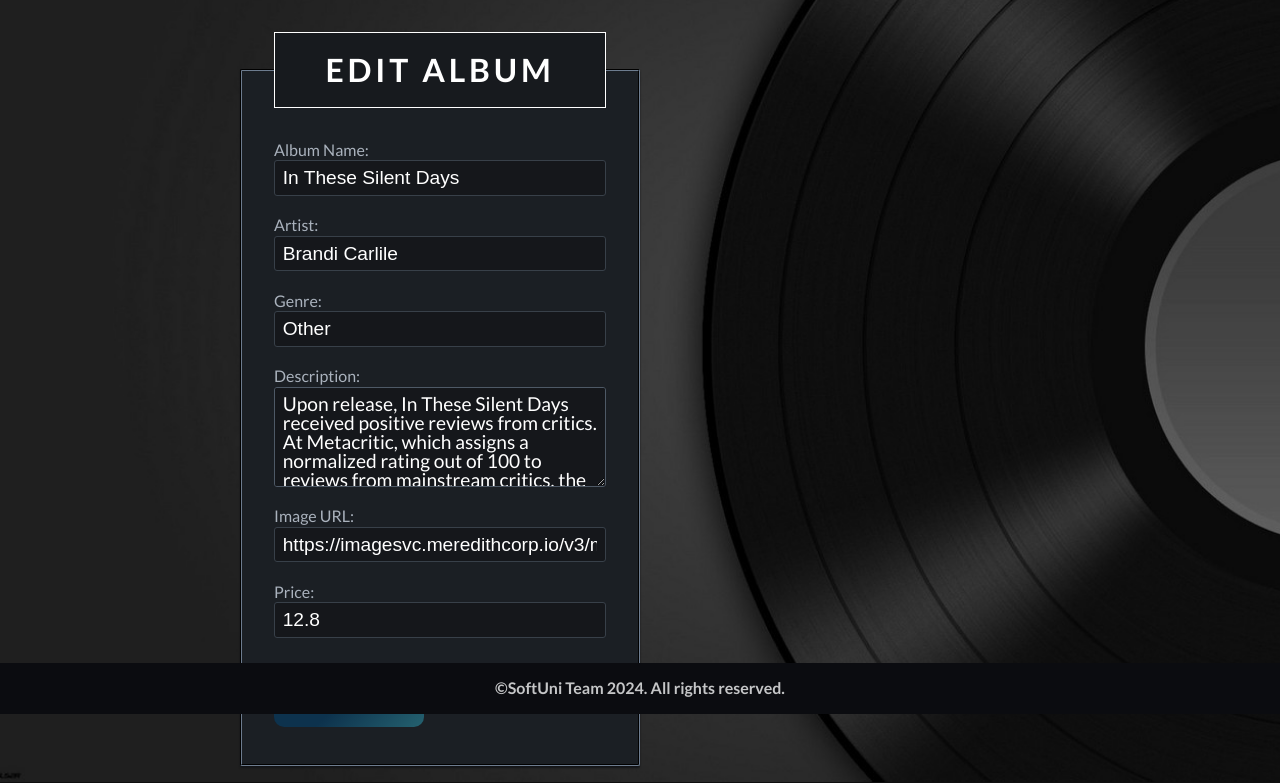
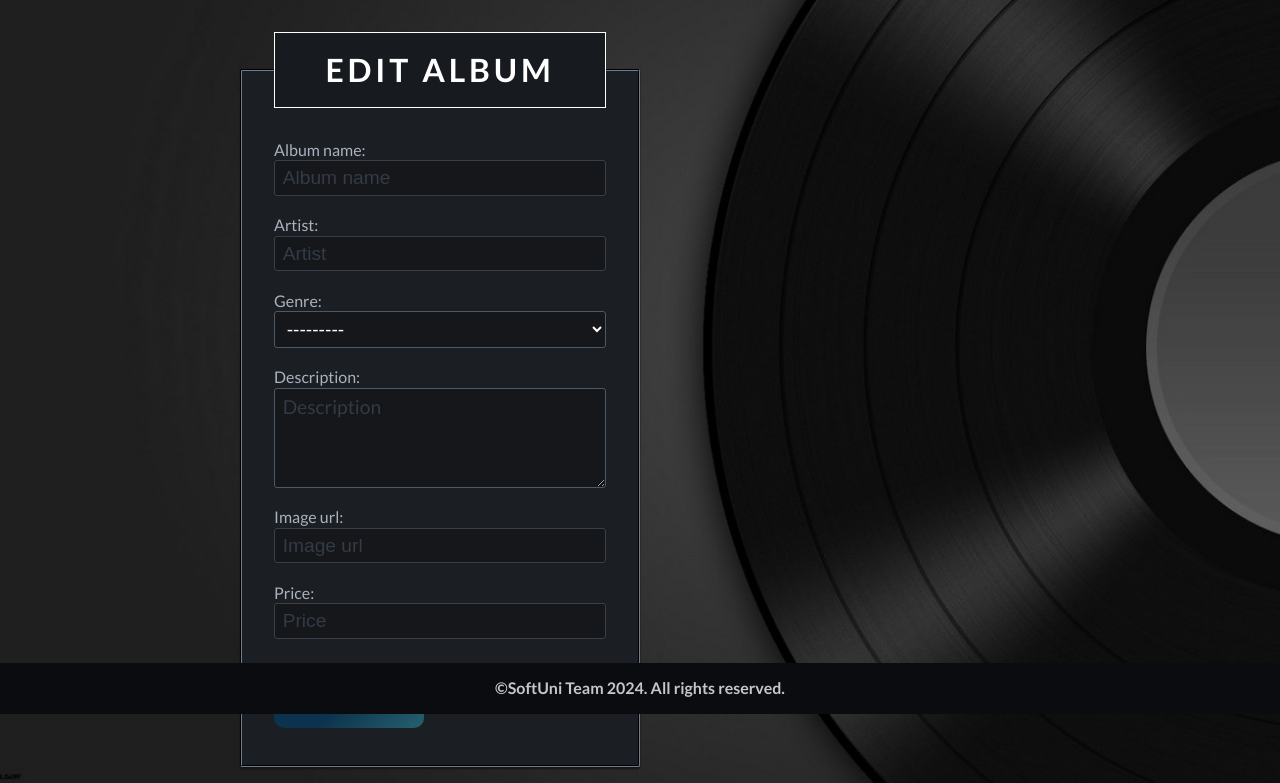
Before and after one commit to Christopher-Totlyakov/My-Music-App---Django-SoftUni-Exam, a Django app: template musicApp/templates/albums/album-edit.html in a window 1280 px wide. Shown: the part 86-869 px from the top of the page. Run offline with Django 5.2, Linux system fonts and the light colour scheme; the template is opened without the code that fills it: values that come from a table or form of the project are taken from there, others are empty.

Commit message:
add edit on albums

```diff
--- a/musicApp/albums/urls.py
+++ b/musicApp/albums/urls.py
@@ -1,6 +1,9 @@
-from django.urls import path
+from django.urls import path, include
 from albums import views
 
 urlpatterns = [
-    path("add/", views.AlbumCreateView.as_view(), name="add-album")
+    path("add/", views.AlbumCreateView.as_view(), name='add-album'),
+    path('<int:id>/', include([
+        path('edit/', views.AlbumEditView.as_view(), name='album-edit'),
+    ]))
 ]
--- a/musicApp/musicApp/urls.py
+++ b/musicApp/musicApp/urls.py
@@ -19,6 +19,6 @@
 
 urlpatterns = [
     path('admin/', admin.site.urls),
-    path("", include('common.urls')),
-    path("album/", include('albums.urls')),
+    path('', include('common.urls')),
+    path('album/', include('albums.urls')),
 ]
--- a/musicApp/templates/albums/album-edit.html
+++ b/musicApp/templates/albums/album-edit.html
@@ -1,59 +1,12 @@
 {% extends "base.html" %}
 {% block content %}
 <section class="editPage">
-  <form>
+  <form method='post'>
     <fieldset>
       <legend>Edit Album</legend>
       <div class="container">
-        <label for="name">Album Name:</label>
-        <input
-          id="name"
-          name="name"
-          class="name"
-          type="text"
-          value="In These Silent Days"
-        />
-
-        <label for="artist">Artist:</label>
-        <input
-          id="artist"
-          name="artist"
-          class="artist"
-          type="text"
-          value="Brandi Carlile"
-        />
-
-        <label for="genre">Genre:</label>
-        <input
-          id="genre"
-          name="genre"
-          class="genre"
-          type="text"
-          value="Other"
-        />
-
-        <label for="description">Description:</label>
-        <textarea
-          id="description"
-          name="description"
-          class="description"
-          rows="10"
-          cols="10"
-        >
-Upon release, In These Silent Days received positive reviews from critics. At Metacritic, which assigns a normalized rating out of 100 to reviews from mainstream critics, the album has an average score of 87 out of 100, which indicates 'universal acclaim'.</textarea
-        >
-
-        <label for="imgUrl">Image URL:</label>
-        <input
-          id="imgUrl"
-          name="imgUrl"
-          class="imgUrl"
-          type="text"
-          value="https://imagesvc.meredithcorp.io/v3/mm/image?url=https%3A%2F%2Fstatic.onecms.io%2Fwp-content%2Fuploads%2Fsites%2F6%2F2021%2F07%2F20%2FBrandiCarlile-AlbumCover-Web.jpg"
-        />
-
-        <label for="price">Price:</label>
-        <input id="price" name="price" class="price" type="text" value="12.8" />
+        {% csrf_token %}
+        {{form}}
 
         <button class="edit-album" type="submit">Edit Album</button>
       </div>
```
Also changed, not shown: musicApp/albums/views.py (+10 -2 lines).
